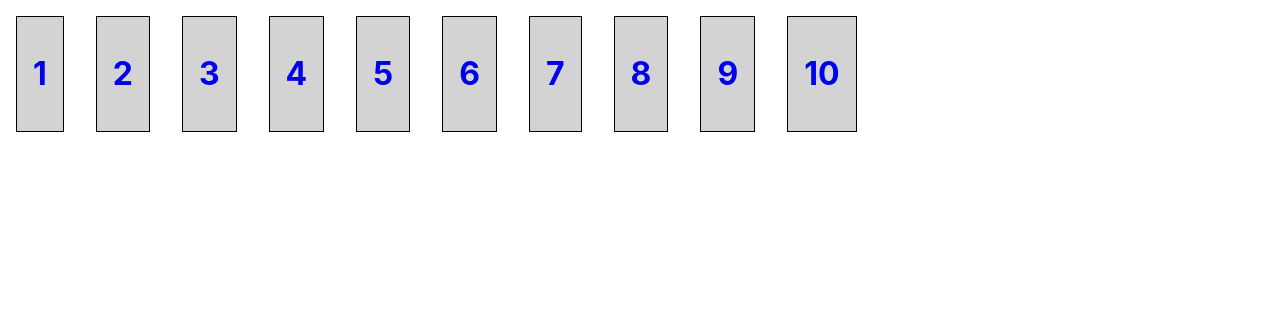
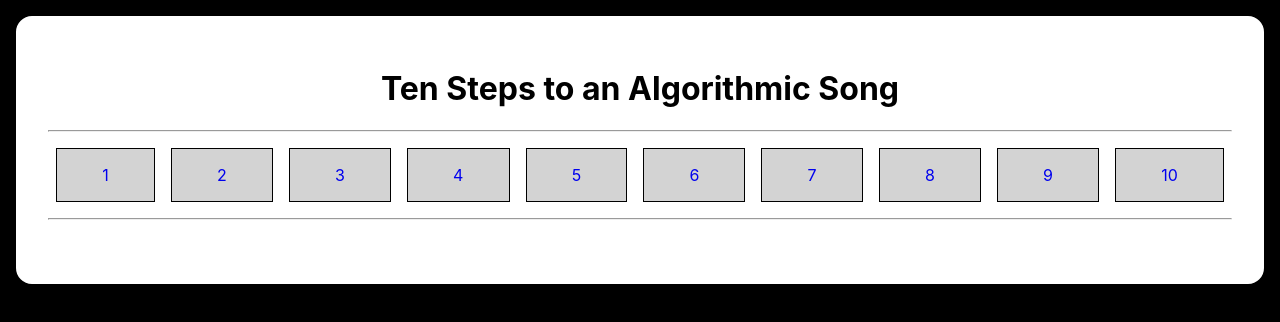
Before and after one commit to abrie/ten-steps, a React (Create React App) app in the folder app/: page / in a window 1280 px wide. Shown: the top 322 px of the page. Built offline with nearby package versions, Linux system fonts and the light colour scheme.

Commit message:
Add title and tighten up styling.

```diff
--- a/app/src/App.css
+++ b/app/src/App.css
@@ -1,17 +1,52 @@
-div.navbar {
+body {
+  background: black;
+  padding: 1em;
+}
+
+main.app {
+  background: white;
+  padding: 1em;
+  border: 1em solid white;
+  border-radius: 1em;
+}
+
+main.app h1 {
+  text-align: center;
+}
+
+nav.examplesNav {
   display: flex;
+  width: 100%;
   flex-flow: row;
 }
 
-div.navbar a {
+nav.examplesNav a {
   display: block;
-  margin: 1em;
+  flex: 1 1 auto;
+  margin: 0.5em;
   padding: 1em;
   border: 1px solid black;
   background: lightgrey;
   text-decoration: none;
+  text-align: center;
 }
 
-div.navbar a.active {
+@media screen and (max-width: 768px) {
+  main.app h1 {
+    font-size: 1.5em;
+  }
+
+  nav.examplesNav a {
+    padding: 0.25em;
+  }
+}
+
+nav.examplesNav a.active {
   background: yellow;
 }
+
+section.activeExample {
+  margin: 1em;
+  display: flex;
+  align-items: center;
+}
--- a/app/src/App.js
+++ b/app/src/App.js
@@ -28,40 +28,44 @@ function App(props) {
   }
 
   return (
-    <div className="App">
+    <main className="app">
+      <h1>Ten Steps to an Algorithmic Song</h1>
+      <hr />
       <BrowserRouter>
-        <div className="navbar">
+        <nav className="examplesNav">
           <NavLink to={ROUTES.EXAMPLE_1} activeClassName="active">
-            <h1>1</h1>
+            1
           </NavLink>
           <NavLink to={ROUTES.EXAMPLE_2} activeClassName="active">
-            <h1>2</h1>
+            2
           </NavLink>
           <NavLink to={ROUTES.EXAMPLE_3} activeClassName="active">
-            <h1>3</h1>
+            3
           </NavLink>
           <NavLink to={ROUTES.EXAMPLE_4} activeClassName="active">
-            <h1>4</h1>
+            4
           </NavLink>
           <NavLink to={ROUTES.EXAMPLE_5} activeClassName="active">
-            <h1>5</h1>
+            5
           </NavLink>
           <NavLink to={ROUTES.EXAMPLE_6} activeClassName="active">
-            <h1>6</h1>
+            6
           </NavLink>
           <NavLink to={ROUTES.EXAMPLE_7} activeClassName="active">
-            <h1>7</h1>
+            7
           </NavLink>
           <NavLink to={ROUTES.EXAMPLE_8} activeClassName="active">
-            <h1>8</h1>
+            8
           </NavLink>
           <NavLink to={ROUTES.EXAMPLE_9} activeClassName="active">
-            <h1>9</h1>
+            9
           </NavLink>
           <NavLink to={ROUTES.EXAMPLE_10} activeClassName="active">
-            <h1>10</h1>
+            10
           </NavLink>
-        </div>
+        </nav>
+        <hr />
+        <section className="activeExample">
           <Switch>
             <Route path={ROUTES.EXAMPLE_1} component={Example1} />
             <Route path={ROUTES.EXAMPLE_2} component={Example2} />
@@ -74,8 +78,9 @@ function App(props) {
             <Route path={ROUTES.EXAMPLE_9} component={Example9} />
             <Route path={ROUTES.EXAMPLE_10} component={Example10} />
           </Switch>
+        </section>
       </BrowserRouter>
-    </div>
+    </main>
   );
 }
 
--- a/app/src/components/Transport/index.js
+++ b/app/src/components/Transport/index.js
@@ -45,9 +45,9 @@ export default function(params) {
   };
 
   return (
-    <div>
-      <div className="positionIndicator">{position}</div>
-      <div>
+    <div className="transport">
+      <div className="display">{position}</div>
+      <div classname="controls">
         <button onClick={play} disabled={playing}>
           play
         </button>
--- a/app/src/components/Transport/style.css
+++ b/app/src/components/Transport/style.css
@@ -1,7 +1,25 @@
-.positionIndicator {
+div.transport {
+  display: flex;
+  flex-flow: row;
+  width: 9em;
+}
+
+.display {
+  display: flex;
+  justify-content: center;
+  align-content: center;
+  flex-direction: column;
   font-family: monospace;
-  width: 10rem;
-  text-align: center;
-  border: 1px solid black;
-  background: lightgray;
+  font-size: 1em;
+  padding: 0.5em;
+  border: 1px solid #444;
+  background: white;
 }
+
+.controls {
+  width: 100%;
+  display: flex;
+  flex-flow: row;
+  align-items: center;
+  padding-top: 1em;
+}
```
Lines whose indentation alone changed are shown as unchanged.
